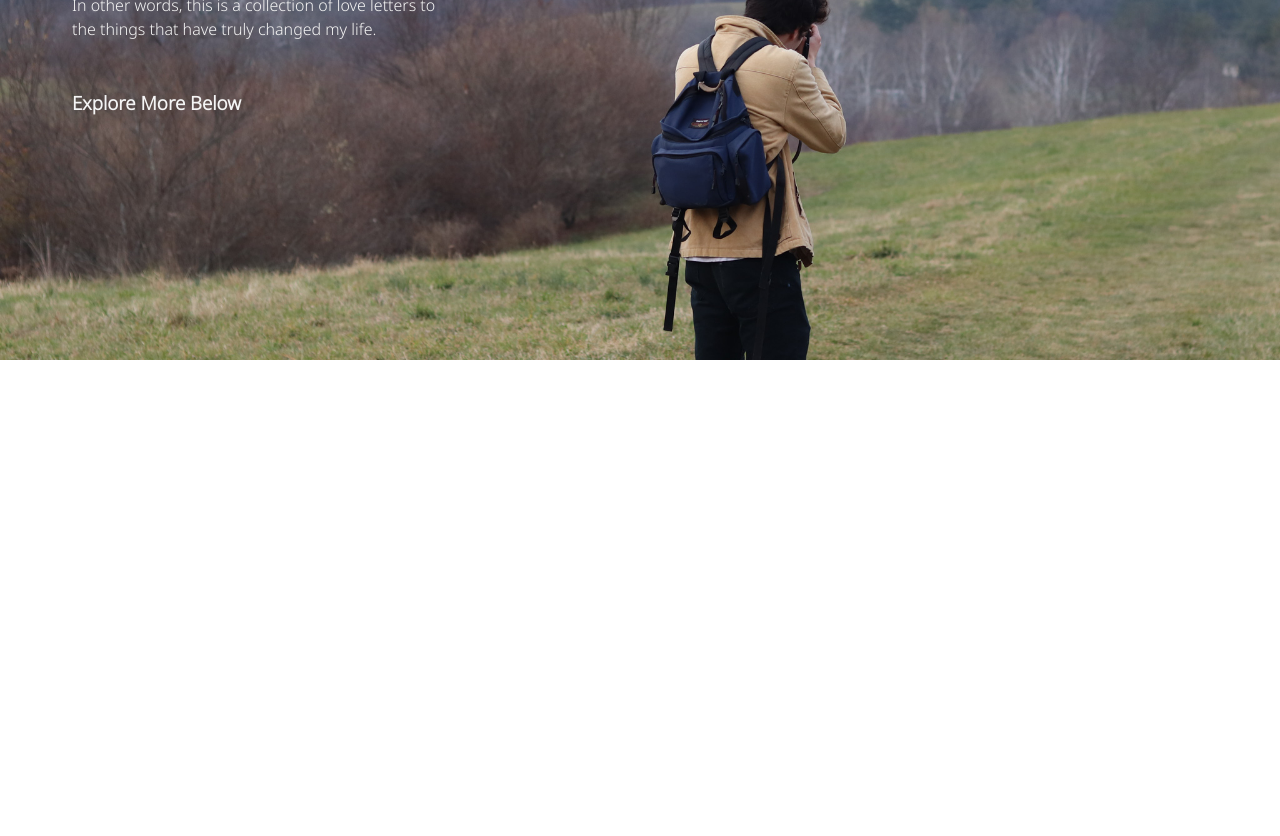
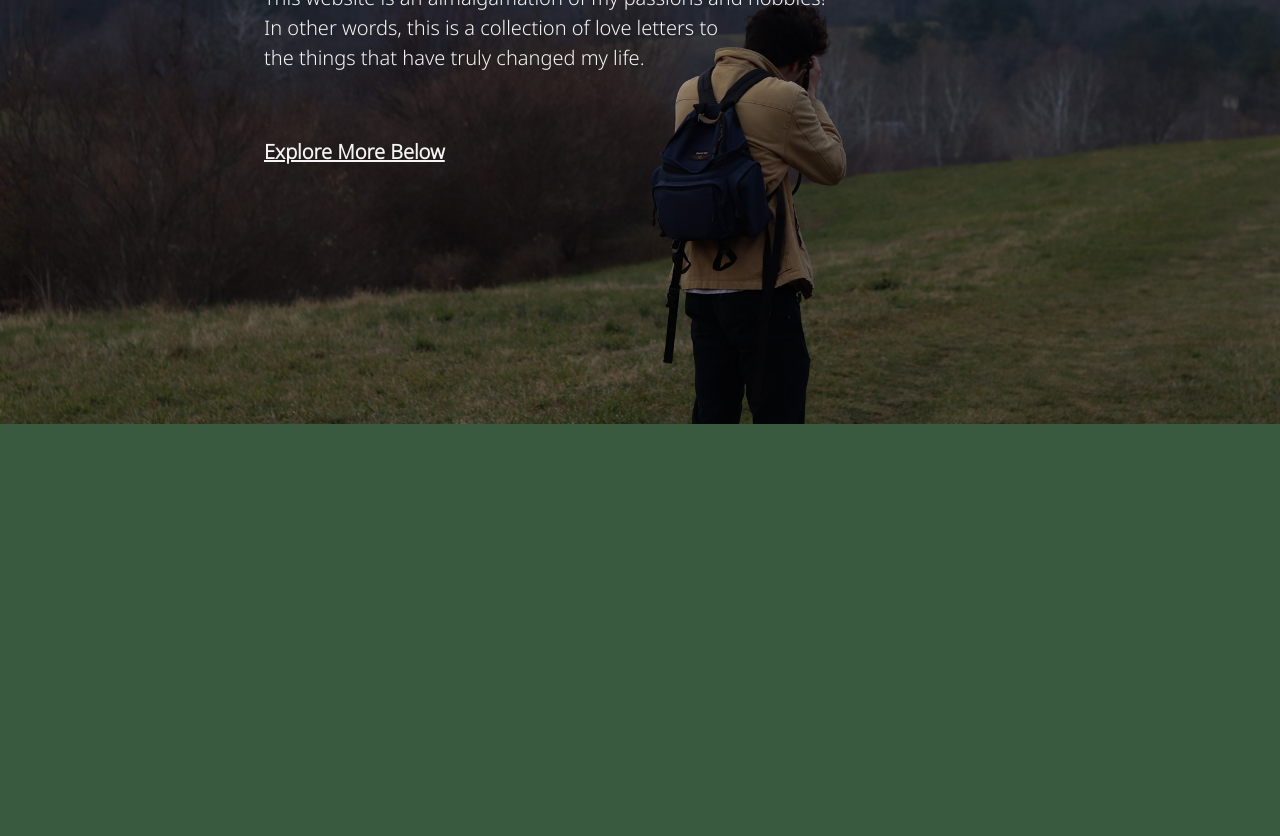
Before and after one commit to gruenkyle/personal_portfolio, a plain HTML site: page index.html in a window 1280 px wide. Shown: the part 384-1220 px from the top of the page. Before the commit the page ends 800 px from the top, so only its background shows below. Drawn offline with Linux system fonts and the light colour scheme.

Commit message:
Background Opacity Fix

```diff
--- a/index.html
+++ b/index.html
@@ -30,7 +30,7 @@
                     <li><a href="#">About Me</a></li>
                 </ul>
             </nav>
-            <h2 class="logo_center">Kyle Gruen</h2>
+            <h1 class="logo_center">Kyle Gruen</h1>
         </header>
         <header id="center-container">
             <div class="centerText">
@@ -46,5 +46,8 @@
                 </div>
             </div>
         </header>
+        <header id="selection-box">
+
+        </header>
     </body>
 </html>
--- a/website_style.css
+++ b/website_style.css
@@ -106,8 +106,8 @@ h2{
 
 /* Center Container */
 #center-container{
-    background-image:url(./images/backgroundIMG.jpg);
-    height: 85vh;
+    background-image:url(./images/fadedBackground.jpg);
+    height: 93vh;
     background-size: cover;
     background-position: center;
 
@@ -117,17 +117,49 @@ h2{
     justify-content: center;
     align-content: center;
     padding: 1.5rem;
+
 }
 
-#center-container p,h3,
+#center-container p, h3, h2{
+    margin-right: auto;
+}
+
+#center-container p {
+    font-family: "Noto Sans Thai", sans-serif;
+    font-size: 1.25rem;
+}
+
+#center-container h2 {
+    font-family: "Noto Sans Thai", sans-serif;
+    font-size: 2rem;
+}
+
+#center-container h3 {
+    margin-top: 4rem;
+    font-family: "Noto Sans Thai", sans-serif;
+    font-size: 1.25rem;
+}
 
 .centerText{
-    margin-right: auto;
-    padding: 1.5rem;
+    padding-left: 15rem;
+}
+
+.ExploreMe{
+    cursor: pointer;
+
+    text-decoration: underline;
+}
+
+/* Link Containers */
+
+#selection-box{
+    background-color: #3a5a40;
+    height: 60vh;
 }
 
 /* Transitional Material */
 @media screen and (max-width:1024px){
+
     #header-navbar{
         transition: 0.2s;
         position: normal;
@@ -139,4 +171,12 @@ h2{
     .checkbox{
         display: contents;
     }
+
+    .centerText{
+        padding-left:3rem;
+    }
+
+    #selection-box{
+        height: 90vh;
+    }
 }
```
Also changed, not shown: images/fadedBackground.jpg (added), images/kaleLogo.png (deleted).
